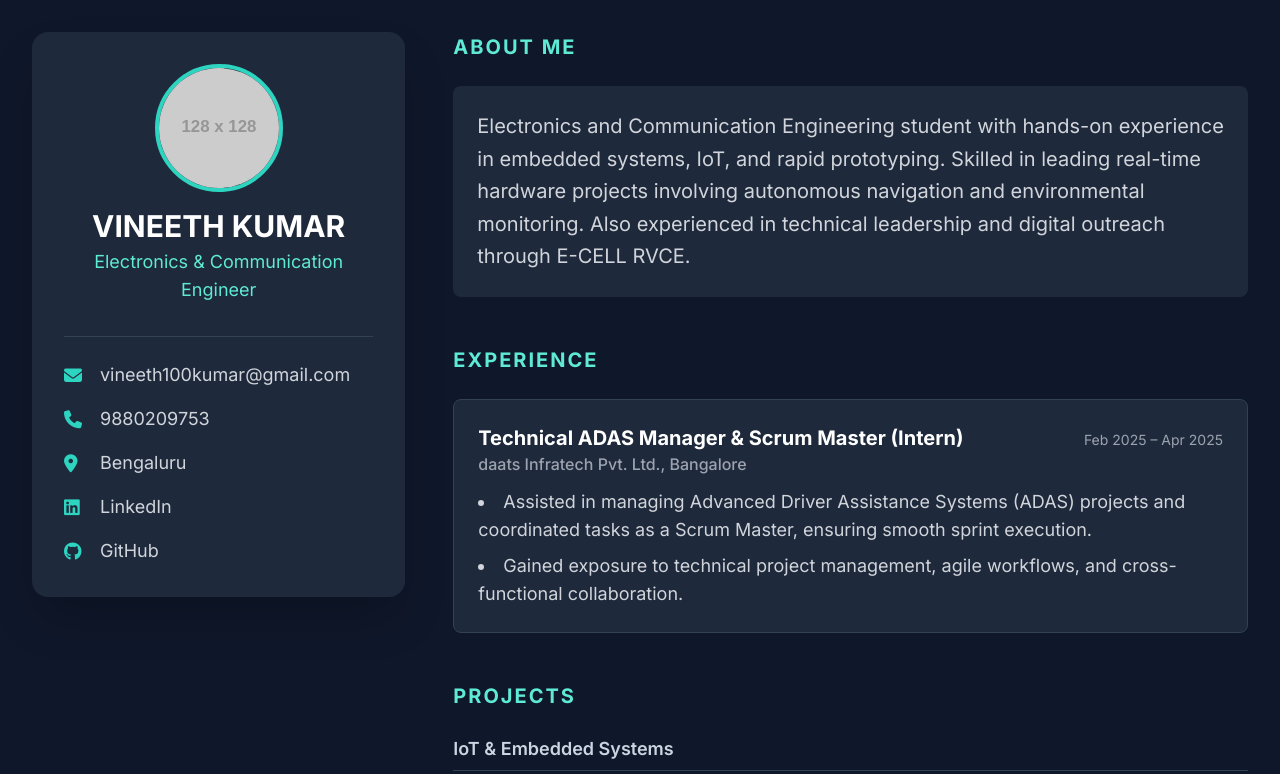
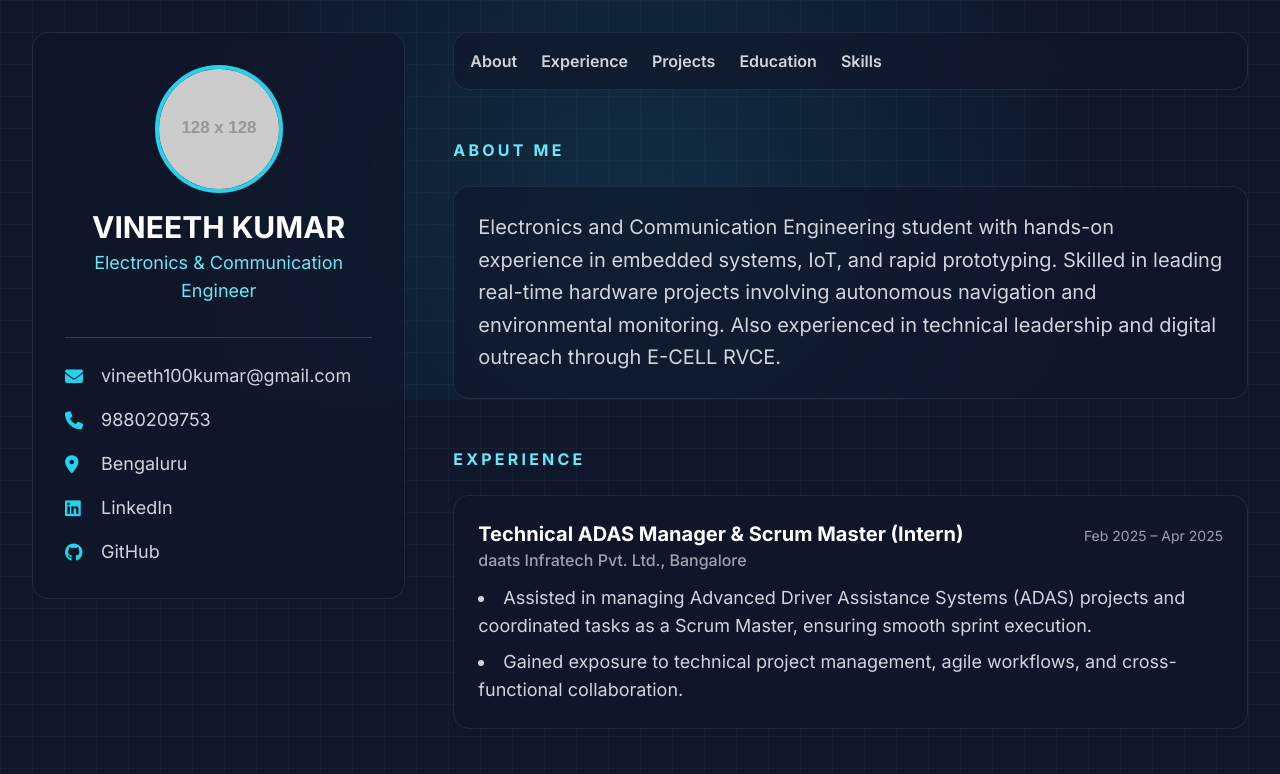
Before and after one commit to vineeth100kumar/vineeth100kumar.github.io, a plain HTML site: page index.html in a window 1280 px wide. Shown: the top 774 px of the page. Drawn offline with nearby package versions, Linux system fonts and the light colour scheme; placeholder pictures from the web are drawn by us.

Commit message:
Update index.html

```diff
--- a/index.html
+++ b/index.html
@@ -13,29 +13,55 @@
         body {
             font-family: 'Inter', sans-serif;
             scroll-behavior: smooth;
+            background-color: #020617; /* slate-950 */
+            /* Subtle grid background for the DIY/maker feel */
+            background-image: linear-gradient(rgba(255, 255, 255, 0.03) 1px, transparent 1px), linear-gradient(90deg, rgba(255, 255, 255, 0.03) 1px, transparent 1px);
+            background-size: 2rem 2rem;
+            overflow-x: hidden;
         }
+
+        /* Add a glowing effect from the top */
+        body::before {
+            content: '';
+            position: absolute;
+            top: 0;
+            left: 0;
+            right: 0;
+            height: 400px;
+            background: radial-gradient(circle, rgba(22, 78, 99, 0.4), transparent 70%);
+            pointer-events: none;
+            z-index: -1;
+        }
+
         .section-title {
-            color: #5eead4; /* teal-300 */
+            color: #67e8f9; /* cyan-300 */
             font-weight: 700;
-            font-size: 1.25rem;
+            font-size: 1rem;
             text-transform: uppercase;
-            letter-spacing: 0.1em;
+            letter-spacing: 0.2em;
             margin-bottom: 1.5rem;
         }
-        .card {
-            background-color: #1e293b; /* slate-800 */
-            border: 1px solid #334155; /* slate-700 */
-            transition: all 0.3s ease;
+
+        .glass-card {
+            background: rgba(15, 23, 42, 0.6); /* slate-900 with alpha */
+            backdrop-filter: blur(10px);
+            -webkit-backdrop-filter: blur(10px);
+            border: 1px solid rgba(51, 65, 85, 0.5); /* slate-700 with alpha */
+            transition: all 0.3s ease-in-out;
+            border-radius: 1rem; /* more rounded corners */
         }
-        .card:hover {
-            transform: translateY(-5px);
-            border-color: #5eead4; /* teal-300 */
+
+        .glass-card:hover {
+            transform: translateY(-5px) scale(1.02);
+            border-color: rgba(103, 232, 249, 0.7); /* cyan-300 with alpha */
+            box-shadow: 0 0 20px rgba(103, 232, 249, 0.2);
         }
+
         .category-title {
             font-size: 1.125rem;
             font-weight: 600;
-            color: #cbd5e1; /* slate-300 */
-            margin-top: 1.5rem;
+            color: #e2e8f0; /* slate-200 */
+            margin-top: 2rem;
             margin-bottom: 1rem;
             padding-bottom: 0.5rem;
             border-bottom: 1px solid #334155; /* slate-700 */
@@ -49,20 +75,20 @@
 
             <!-- Left Column / Sidebar -->
             <aside class="lg:col-span-1 lg:sticky top-8 h-fit">
-                <div class="p-8 bg-slate-800 rounded-2xl shadow-2xl">
+                <div class="p-8 glass-card">
                     <div class="text-center">
-                        <img class="w-32 h-32 rounded-full mx-auto mb-4 border-4 border-teal-400" src="https://placehold.co/128x128/1e293b/5eead4?text=VK" alt="Vineeth Kumar">
+                        <img class="w-32 h-32 rounded-full mx-auto mb-4 border-4 border-cyan-400" src="https://placehold.co/128x128/0f172a/67e8f9?text=VK" alt="Vineeth Kumar">
                         <h1 class="text-3xl font-bold text-white">VINEETH KUMAR</h1>
-                        <p class="text-lg text-teal-300 mt-1">Electronics & Communication Engineer</p>
+                        <p class="text-lg text-cyan-300 mt-1">Electronics & Communication Engineer</p>
                     </div>
 
                     <div class="mt-8 border-t border-slate-700 pt-6">
                         <ul class="space-y-4 text-lg">
-                            <li><a href="mailto:vineeth100kumar@gmail.com" class="flex items-center hover:text-teal-300 transition-colors"><i class="fas fa-envelope w-6 mr-3 text-teal-400"></i>vineeth100kumar@gmail.com</a></li>
-                            <li><a href="tel:9880209753" class="flex items-center hover:text-teal-300 transition-colors"><i class="fas fa-phone w-6 mr-3 text-teal-400"></i>9880209753</a></li>
-                            <li><span class="flex items-center"><i class="fas fa-map-marker-alt w-6 mr-3 text-teal-400"></i>Bengaluru</span></li>
-                            <li><a href="https://www.linkedin.com/in/vineeth-kumar-a6aa7a27b" target="_blank" class="flex items-center hover:text-teal-300 transition-colors"><i class="fab fa-linkedin w-6 mr-3 text-teal-400"></i>LinkedIn</a></li>
-                            <li><a href="https://github.com/vineeth100kumar" target="_blank" class="flex items-center hover:text-teal-300 transition-colors"><i class="fab fa-github w-6 mr-3 text-teal-400"></i>GitHub</a></li>
+                            <li><a href="mailto:vineeth100kumar@gmail.com" class="flex items-center hover:text-cyan-300 transition-colors"><i class="fas fa-envelope w-6 mr-3 text-cyan-400"></i>vineeth100kumar@gmail.com</a></li>
+                            <li><a href="tel:9880209753" class="flex items-center hover:text-cyan-300 transition-colors"><i class="fas fa-phone w-6 mr-3 text-cyan-400"></i>9880209753</a></li>
+                            <li><span class="flex items-center"><i class="fas fa-map-marker-alt w-6 mr-3 text-cyan-400"></i>Bengaluru</span></li>
+                            <li><a href="https://www.linkedin.com/in/vineeth-kumar-a6aa7a27b" target="_blank" class="flex items-center hover:text-cyan-300 transition-colors"><i class="fab fa-linkedin w-6 mr-3 text-cyan-400"></i>LinkedIn</a></li>
+                            <li><a href="https://github.com/vineeth100kumar" target="_blank" class="flex items-center hover:text-cyan-300 transition-colors"><i class="fab fa-github w-6 mr-3 text-cyan-400"></i>GitHub</a></li>
                         </ul>
                     </div>
                 </div>
@@ -70,18 +96,29 @@
 
             <!-- Right Column / Main Content -->
             <main class="lg:col-span-2">
+                <!-- Navigation -->
+                 <nav class="flex items-center space-x-6 mb-12 glass-card p-4">
+                    <a href="#profile" class="font-semibold text-gray-300 hover:text-cyan-300 transition-colors">About</a>
+                    <a href="#experience" class="font-semibold text-gray-300 hover:text-cyan-300 transition-colors">Experience</a>
+                    <a href="#projects" class="font-semibold text-gray-300 hover:text-cyan-300 transition-colors">Projects</a>
+                    <a href="#education" class="font-semibold text-gray-300 hover:text-cyan-300 transition-colors">Education</a>
+                    <a href="#skills" class="font-semibold text-gray-300 hover:text-cyan-300 transition-colors">Skills</a>
+                </nav>
+
                 <!-- Profile Section -->
                 <section id="profile" class="mb-12">
                     <h2 class="section-title">About Me</h2>
-                    <p class="text-xl leading-relaxed bg-slate-800 p-6 rounded-lg">
-                        Electronics and Communication Engineering student with hands-on experience in embedded systems, IoT, and rapid prototyping. Skilled in leading real-time hardware projects involving autonomous navigation and environmental monitoring. Also experienced in technical leadership and digital outreach through E-CELL RVCE.
-                    </p>
+                    <div class="glass-card p-6">
+                        <p class="text-xl leading-relaxed">
+                            Electronics and Communication Engineering student with hands-on experience in embedded systems, IoT, and rapid prototyping. Skilled in leading real-time hardware projects involving autonomous navigation and environmental monitoring. Also experienced in technical leadership and digital outreach through E-CELL RVCE.
+                        </p>
+                    </div>
                 </section>
 
                 <!-- Experience Section -->
                 <section id="experience" class="mb-12">
                     <h2 class="section-title">Experience</h2>
-                    <div class="card p-6 rounded-lg">
+                    <div class="glass-card p-6">
                         <div class="flex justify-between items-baseline">
                              <h3 class="font-bold text-xl text-white">Technical ADAS Manager & Scrum Master (Intern)</h3>
                              <p class="text-sm text-gray-400">Feb 2025 – Apr 2025</p>
@@ -100,15 +137,15 @@
 
                     <h3 class="category-title">IoT & Embedded Systems</h3>
                     <div class="grid grid-cols-1 md:grid-cols-2 gap-6">
-                        <div class="card p-6 rounded-lg">
+                        <div class="glass-card p-6">
                             <h3 class="font-bold text-xl text-white mb-2">Smart Power Bank</h3>
                             <p>Built a power bank using a Raspberry Pi Pico W, INA219, and 3x18650 batteries. Features a dual-mode OLED+LCD for displaying time, weather, and battery info in a custom chassis.</p>
                         </div>
-                        <div class="card p-6 rounded-lg">
+                        <div class="glass-card p-6">
                             <h3 class="font-bold text-xl text-white mb-2">IoT Desk Clock & Task Manager</h3>
                             <p>Designed a custom PCB with ESP32-C3, ILI9341 LCD, and NeoPixels. Developed firmware in Embedded C for a portable, Li-ion powered task manager with alerts.</p>
                         </div>
-                         <div class="card p-6 rounded-lg">
+                         <div class="glass-card p-6">
                             <h3 class="font-bold text-xl text-white mb-2">Custom Control Board</h3>
                             <p>Engineered a 9-key custom PCB using Raspberry Pi Pico to trigger keyboard shortcuts, programming HID functionality for seamless USB control.</p>
                         </div>
@@ -116,11 +153,11 @@
 
                     <h3 class="category-title">Robotics & Automation</h3>
                     <div class="grid grid-cols-1 md:grid-cols-2 gap-6">
-                         <div class="card p-6 rounded-lg">
+                         <div class="glass-card p-6">
                             <h3 class="font-bold text-xl text-white mb-2">Autonomous Environmental Rover</h3>
                             <p>Developed "AETHER", a solar-powered rover using a Raspberry Pi Pico with LiDAR, BMP280, GPS, and rain sensors. Features a web-based control dashboard.</p>
                         </div>
-                        <div class="card p-6 rounded-lg">
+                        <div class="glass-card p-6">
                             <h3 class="font-bold text-xl text-white mb-2">Autonomous Pick-and-Place Rover</h3>
                             <p>Designed a rover with a 3D-printed 3-axis arm (100-200g lift capacity) using a Raspberry Pi Zero 2W for autonomous navigation and object manipulation.</p>
                         </div>
@@ -128,7 +165,7 @@
 
                     <h3 class="category-title">VLSI Design</h3>
                     <div class="grid grid-cols-1 md:grid-cols-2 gap-6">
-                        <div class="card p-6 rounded-lg">
+                        <div class="glass-card p-6">
                             <h3 class="font-bold text-xl text-white mb-2">Low Power SRAM Optimization</h3>
                             <p>Achieved 66% leakage power reduction in a 6T SRAM cell using transistor stacking & MTCMOS in Cadence Virtuoso. Analyzed delay, SNM, and PVT robustness with Spectre.</p>
                         </div>
@@ -139,14 +176,14 @@
                 <section id="education" class="mb-12">
                      <h2 class="section-title">Education</h2>
                      <div class="space-y-6">
-                         <div class="card p-6 rounded-lg">
+                         <div class="glass-card p-6">
                             <h3 class="font-bold text-xl text-white">R.V. College of Engineering, Bengaluru</h3>
                             <p class="font-medium text-gray-400">BE in Electronics and Communication Engineering</p>
                             <p class="text-gray-500 mb-3">Oct 2022 – Present | CGPA: 6.69</p>
                             <h4 class="font-semibold text-gray-200">Key Coursework:</h4>
                             <p class="text-sm text-gray-400">VLSI Design, Digital Circuits, HDL, Control Systems, Embedded Systems, Analog Micro Circuits</p>
                         </div>
-                        <div class="card p-6 rounded-lg">
+                        <div class="glass-card p-6">
                             <h3 class="font-bold text-xl text-white">Deeksha Vedantu, Bengaluru</h3>
                             <p class="font-medium text-gray-400">State Board - HSC | 82%</p>
                         </div>
@@ -156,7 +193,7 @@
                 <!-- Technologies Section -->
                 <section id="skills">
                     <h2 class="section-title">Technologies & Skills</h2>
-                    <div class="card p-6 rounded-lg">
+                    <div class="glass-card p-6">
                         <div class="grid grid-cols-2 sm:grid-cols-3 gap-6">
                             <div>
                                 <h4 class="font-bold text-white mb-2">Languages</h4>
```
